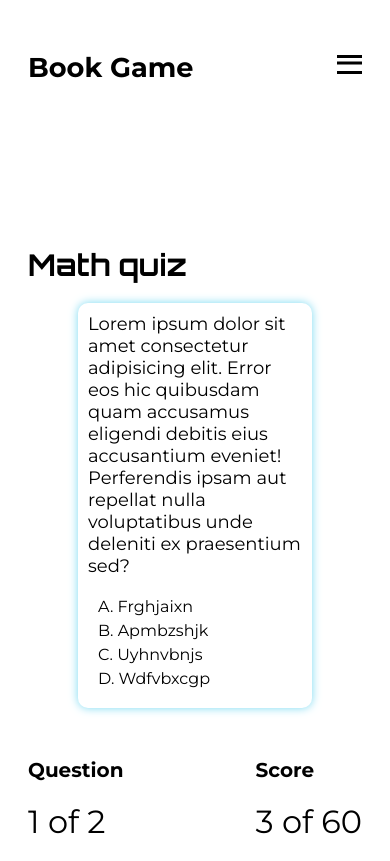
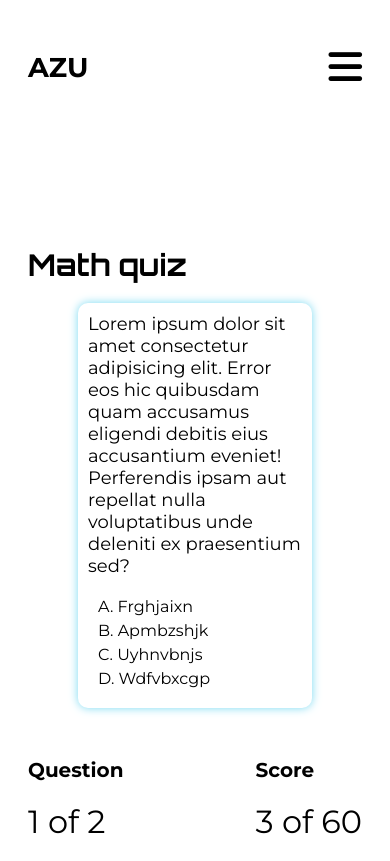
Before and after one commit to Dev-KoSi/kojo-collins-quizApp, a plain HTML site: page index.html in a window 390 px wide. Shown: the top 861 px of the page. Drawn offline with Linux system fonts and the light colour scheme; a web font is replaced by a local one.

Commit message:
alighing items

```diff
--- a/index.html
+++ b/index.html
@@ -5,6 +5,7 @@
     <meta name="viewport" content="width=device-width, initial-scale=1.0">
     <title>KC Quiz App</title>
     <link rel="stylesheet" href="quiz-app.css">
+    <link rel="stylesheet" href="https://cdnjs.cloudflare.com/ajax/libs/font-awesome/6.7.2/css/all.min.css" integrity="sha512-Evv84Mr4kqVGRNSgIGL/F/aIDqQb7xQ2vcrdIwxfjThSH8CSR7PBEakCr51Ck+w+/U6swU2Im1vVX0SVk9ABhg==" crossorigin="anonymous" referrerpolicy="no-referrer" />
     <link href="https://fonts.googleapis.com/css2?family=Montserrat:wght@400;700&family=Bytesized:wght@400;700&family=Orbitron:wght@400;700&family=Outfit:wght@400;700&display=swap" rel="stylesheet">
 </head>
 <body>
@@ -12,7 +13,7 @@
 
 <header>
   <nav>
-    <h2>Book Game</h2>
+    <h2>AZU</h2>
     <ul class="nav-links">
       <li><a href="#">Math</a></li>
       <li><a href="#">IT</a></li>
@@ -20,9 +21,7 @@
       <li><a href="#">Geography</a></li>
     </ul>
     <div class="hamburger" onclick="toggleMenu()">
-    <span></span>
-      <span></span>
-      <span></span>
+    <i class="fa-solid fa-bars"></i>
     </div>
   </nav>
 </header>
--- a/quiz-app.css
+++ b/quiz-app.css
@@ -50,6 +50,9 @@ body{
  header {
   padding: 20px;
    position: relative;
+   display: flex;
+   flex-direction: column;
+   justify-content: center;
   /* border-bottom: 2px solid red; */
 }
 
@@ -90,28 +93,10 @@ h2 {
   cursor: pointer;
 
 }
+ .fa-bars{
+  font-size: 2.4rem;
+ }
 
-.hamburger span:nth-child(1) {
-  top: 0;
-}
-
-.hamburger span:nth-child(2) {
-  top: 50%;
-  transform: translateY(-50%);
-}
-
-.hamburger span:nth-child(3) {
-  bottom: 0;
-}
-
-.hamburger span {
-  display: block;
-  width: 25px;
-  height: 3px;
-  background-color: black;
-  margin-bottom: 5px;
-   transition: all 0.3s ease-in-out;
-}
 
 @media (max-width: 768px) {
 
@@ -147,6 +132,7 @@ h2 {
   margin: 20px;
   margin-top: 30px;
   display: flex;
+  justify-content: center;
   justify-content: space-between;
 }
 .ques{
```
